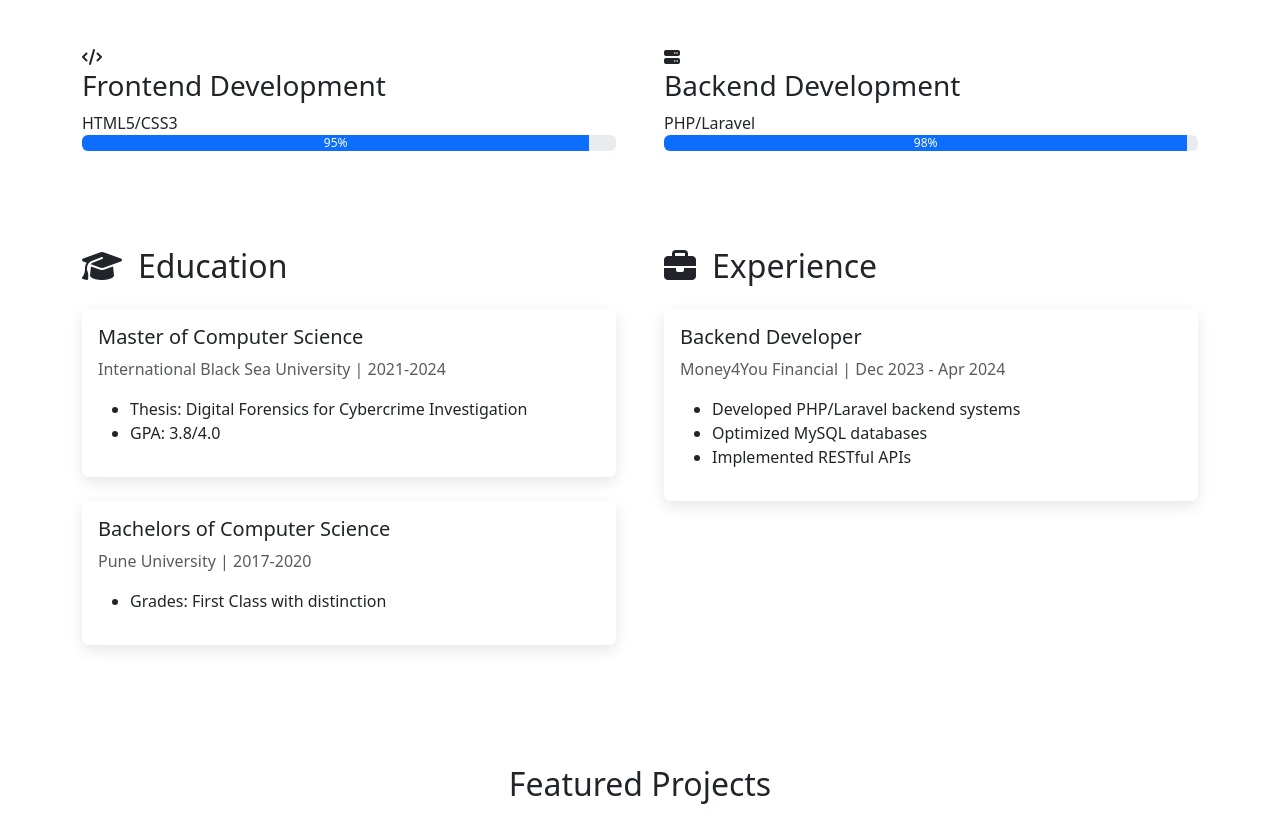
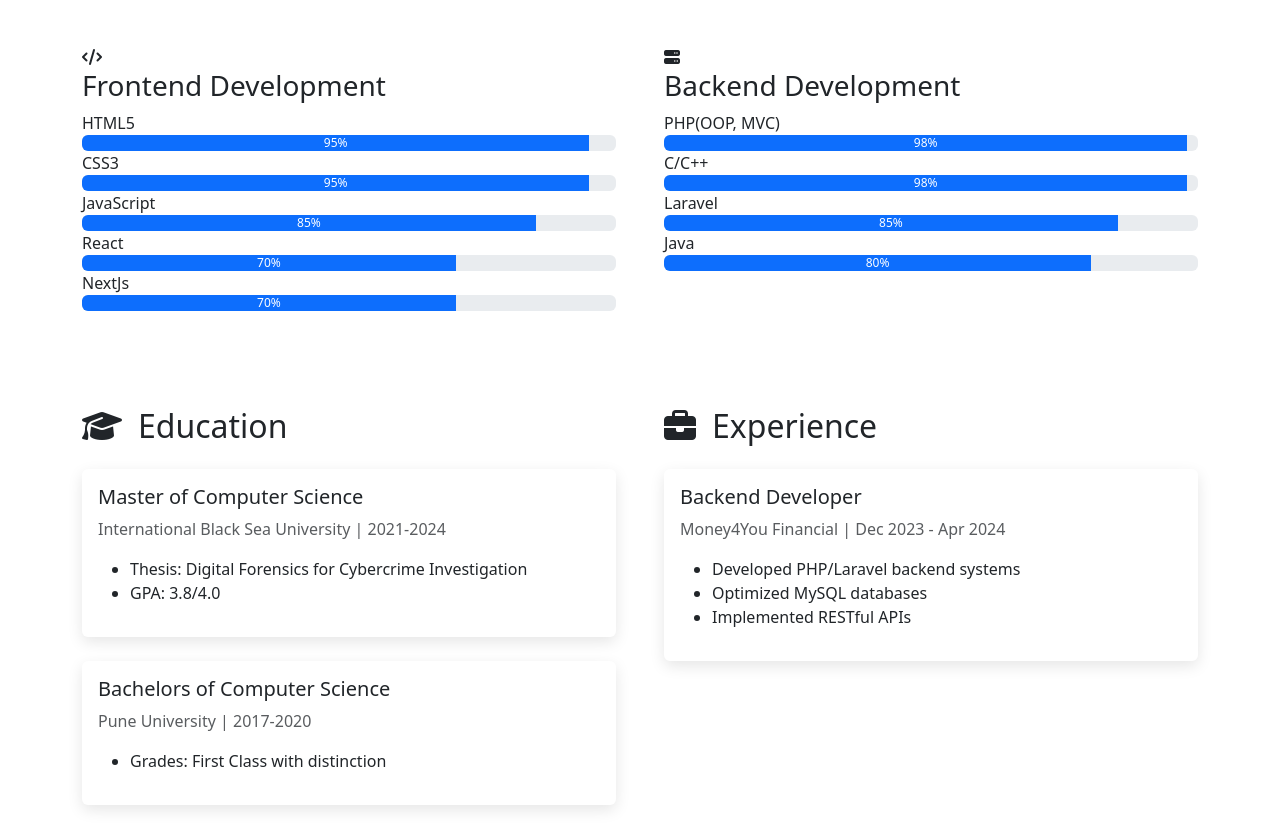
Before and after one commit to mayurt18/mayurt18.github.io, a plain HTML site: page index.html in a window 1280 px wide. Shown: the part 889-1720 px from the top of the page. Drawn offline with nearby package versions, Linux system fonts and the light colour scheme.

Commit message:
Updated portfolio with new changes and updated CV

```diff
--- a/index.html
+++ b/index.html
@@ -72,9 +72,33 @@
                             <h3>Frontend Development</h3>
                         </div>
                         <div class="skill-item">
-                            <span>HTML5/CSS3</span>
+                            <span>HTML5</span>
                             <div class="progress">
                                 <div class="progress-bar" style="width: 95%">95%</div>
+                            </div>
+                        </div>
+                        <div class="skill-item">
+                            <span>CSS3</span>
+                            <div class="progress">
+                                <div class="progress-bar" style="width: 95%">95%</div>
+                            </div>
+                        </div>
+                        <div class="skill-item">
+                            <span>JavaScript</span>
+                            <div class="progress">
+                                <div class="progress-bar" style="width: 85%">85%</div>
+                            </div>
+                        </div>
+                        <div class="skill-item">
+                            <span>React</span>
+                            <div class="progress">
+                                <div class="progress-bar" style="width: 70%">70%</div>
+                            </div>
+                        </div>
+                        <div class="skill-item">
+                            <span>NextJs</span>
+                            <div class="progress">
+                                <div class="progress-bar" style="width: 70%">70%</div>
                             </div>
                         </div>
                         <!-- Add more frontend skills -->
@@ -87,9 +111,27 @@
                             <h3>Backend Development</h3>
                         </div>
                         <div class="skill-item">
-                            <span>PHP/Laravel</span>
+                            <span>PHP(OOP, MVC)</span>
                             <div class="progress">
                                 <div class="progress-bar" style="width: 98%">98%</div>
+                            </div>
+                        </div>
+                        <div class="skill-item">
+                            <span>C/C++</span>
+                            <div class="progress">
+                                <div class="progress-bar" style="width: 98%">98%</div>
+                            </div>
+                        </div>
+                        <div class="skill-item">
+                            <span>Laravel</span>
+                            <div class="progress">
+                                <div class="progress-bar" style="width: 85%">85%</div>
+                            </div>
+                        </div>
+                        <div class="skill-item">
+                            <span>Java</span>
+                            <div class="progress">
+                                <div class="progress-bar" style="width: 80%">80%</div>
                             </div>
                         </div>
                         <!-- Add more backend skills -->
```
Also changed, not shown: 1 other file.
